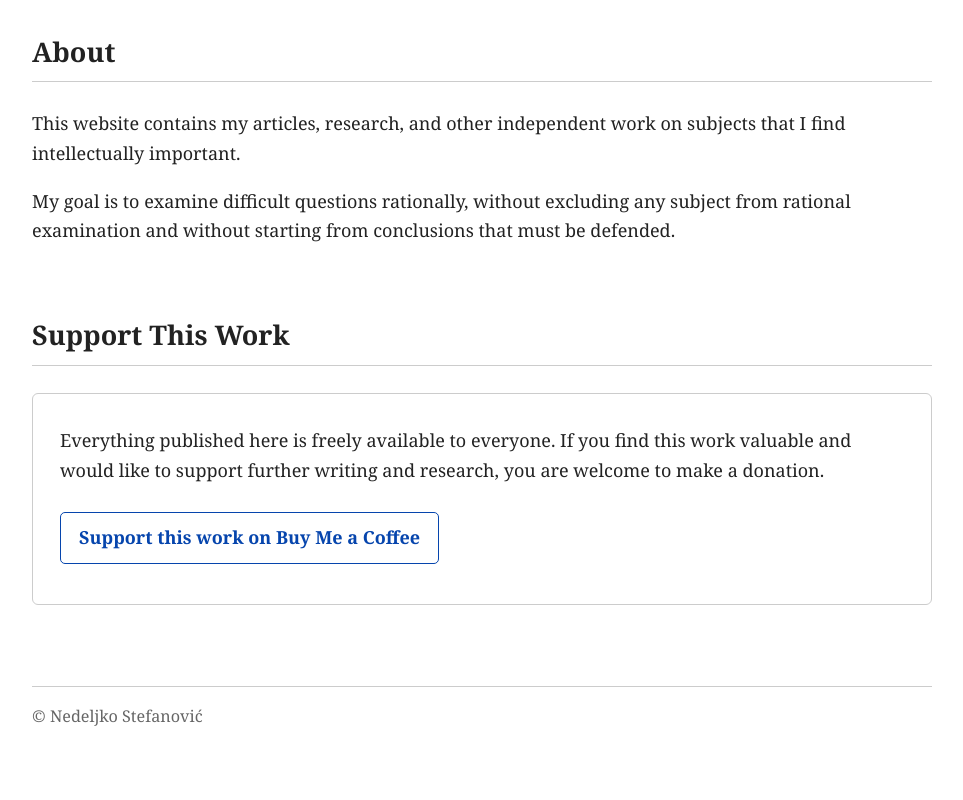
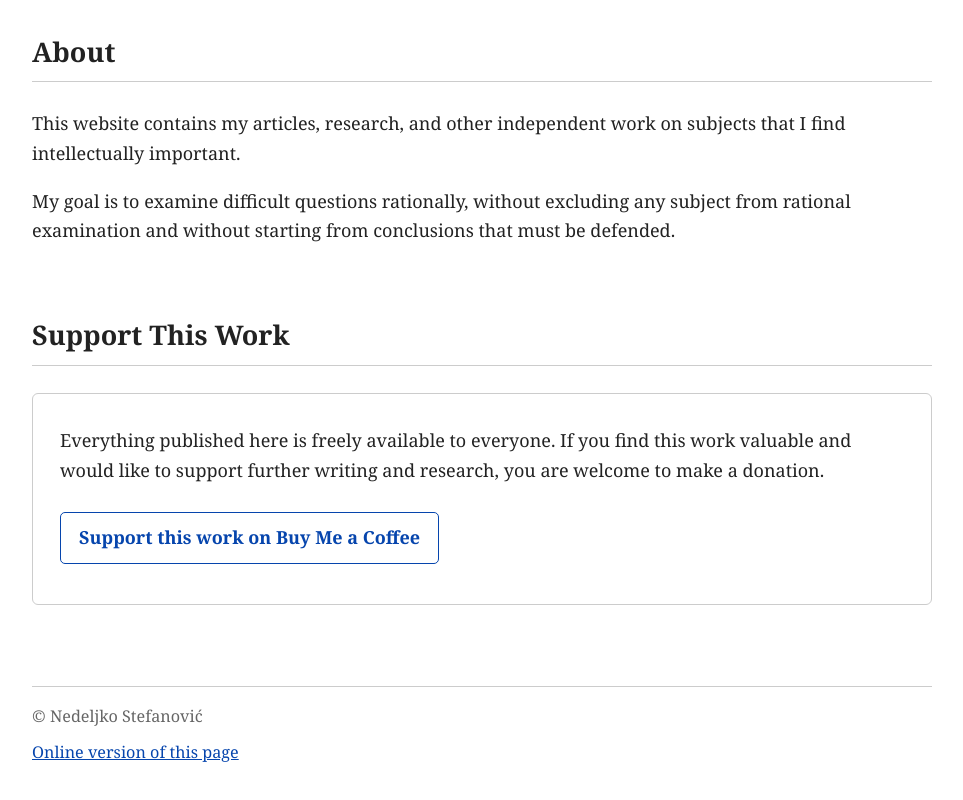
Before and after one commit to stenedjo/Welcome, a plain HTML site: page index.html in a window 1280 px wide. Shown: the part 533-1333 px from the top of the page, without its empty margins (158-1121 px from the left). Drawn offline with Linux system fonts and the light colour scheme.

Commit message:
Added self link

```diff
--- a/index.html
+++ b/index.html
@@ -229,6 +229,11 @@
 
 <footer>
     &copy; Nedeljko Stefanović
+    <p>
+    <a href="https://stenedjo.github.io/Welcome/">
+        Online version of this page
+    </a>
+</p>
 </footer>
 
 </body>
```
